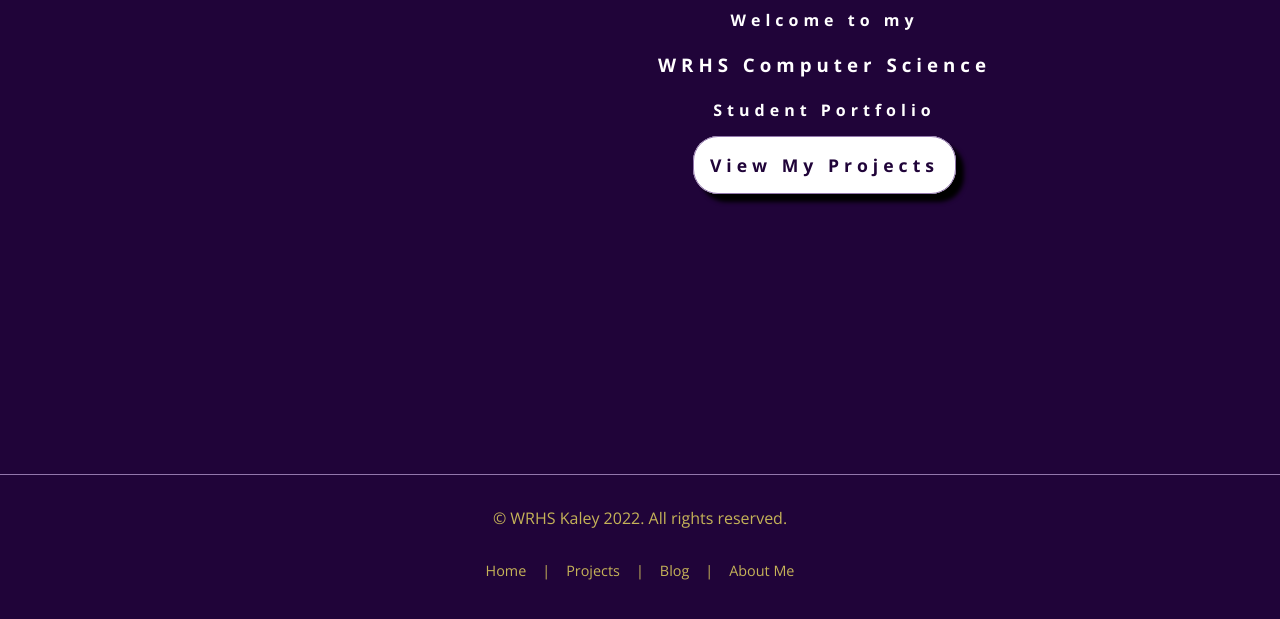
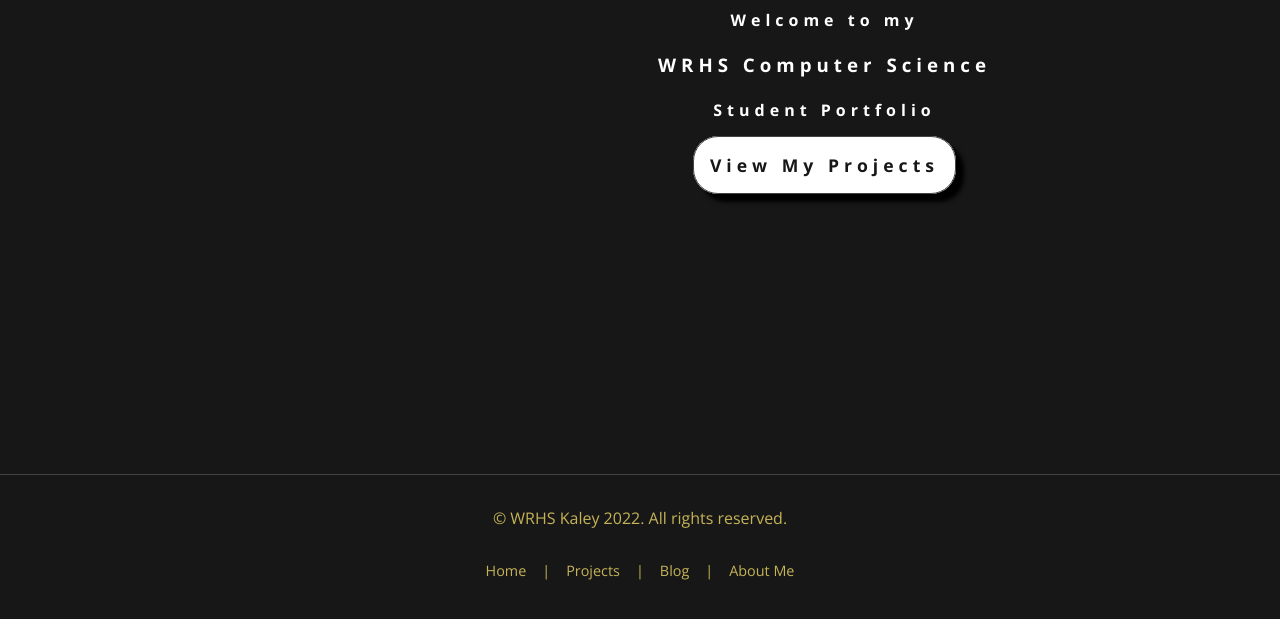
Before and after one commit to CSF2223/KaleyF, a plain HTML site: page index.html in a window 1280 px wide. Shown: the part 481-1100 px from the top of the page. Drawn offline with nearby package versions, Linux system fonts and the light colour scheme.

Commit message:
Color Palette Change

```diff
--- a/nav.css
+++ b/nav.css
@@ -1,10 +1,10 @@
 /*
 Color Palette
-background color: #200439
+background color: #171717
 primary: #512C73
 secondary: #361356
 tertiary: #6F4D8F
-accent: #9277AC
+accent: #444444
 vegasGold: #c5b358
 white: #fff
 black: #000
@@ -47,7 +47,7 @@ black: #000
 }
 
 .navbar-links li:hover {
-    background-color: #361356;
+    background-color: #444444;
 }
 
 .toggle-button {
--- a/style.css
+++ b/style.css
@@ -1,10 +1,10 @@
 /*
 Color Palette
-background color: #200439
+background color: #171717
 primary: #512C73
 secondary: #361356
 tertiary: #6F4D8F
-accent: #9277AC
+accent: #444444
 vegasGold: #c5b358
 white: #fff
 black: #000
@@ -20,7 +20,7 @@ body {
     padding: 0;
     font-family: 'Open Sans', sans-serif;
     font-weight: 300;
-    background-color: #200439;
+    background-color: #171717;
     color: #fff;
 }
 
@@ -70,17 +70,17 @@ body {
 .button {
     background-color: white;
     padding: 1rem;
-    border: 1px solid #9277AC;
+    border: 1px solid #444444;
     border-radius: 25px;
     font-size: 0.9px;
     font-weight: 700;
-    color: #200439;
+    color: #171717;
     text-decoration: none;
     box-shadow: 8px 8px 4px #000;
 }
 
 .button:hover {
-    background-color: #361356;
+    background-color: #444444;
     color: #c5b358;
     transform: scale(1.5);
     /* (150% zoom -  Note: if the zoom is too large, it will go outside of the viewport) */
@@ -95,7 +95,7 @@ body {
 
 .projectCard {
     background-color: #fff;
-    color: #200439;
+    color: #171717;
     margin: 4rem 3rem;
     padding: 0.5rem 2rem;
     text-align: center;
@@ -147,7 +147,7 @@ footer {
     text-align: center;
     color: #c5b358;
     margin: 10rem 0;
-    border-top: 1px solid #9277AC;
+    border-top: 1px solid #444444;
 }
 
 .copyright {
```
